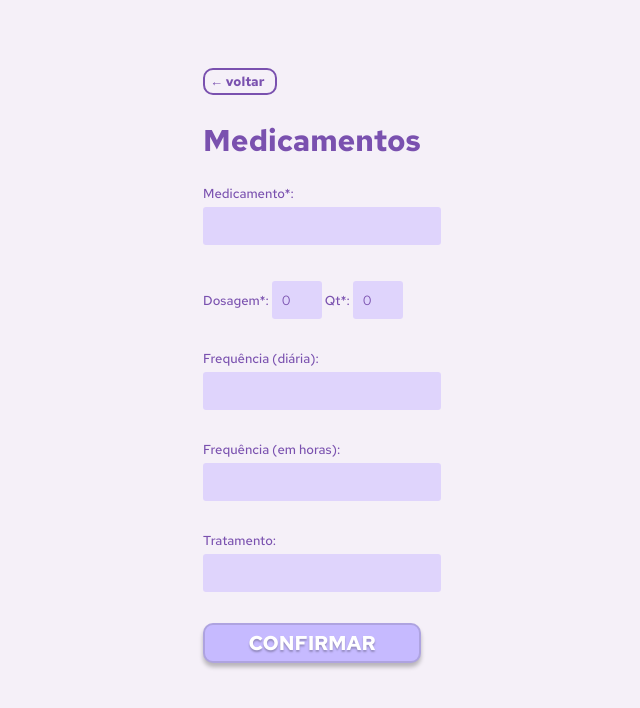
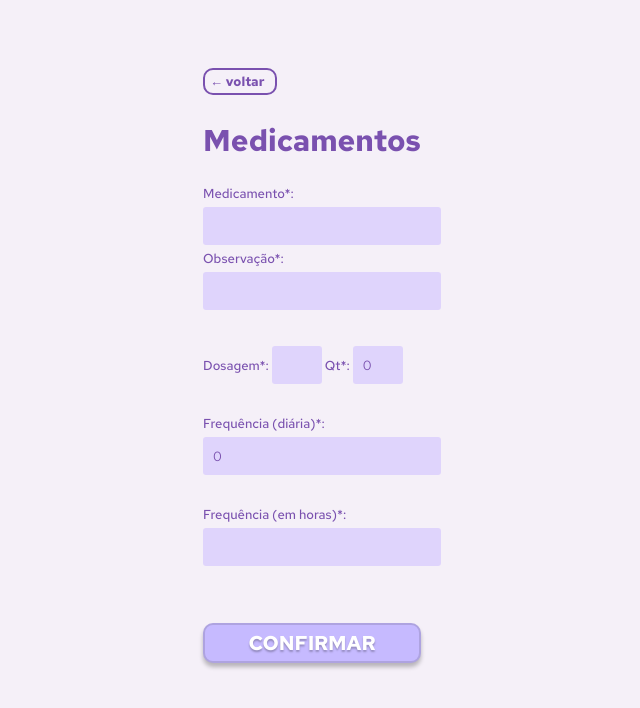
Before and after one commit to enzocsantos18/caretaker-angular, an Angular app: page /medicamento in a window 1280 px wide. Shown: the top 708 px of the page, without its empty margins (328-968 px from the left). Built offline with nearby package versions, Linux system fonts and the light colour scheme.

Commit message:
base cadastro medicamento

```diff
--- a/src/app/add-medic/add-medic.component.html
+++ b/src/app/add-medic/add-medic.component.html
@@ -1,35 +1,36 @@
-<a [routerLink]="['/main']"
-  ><div class="return"><b>← voltar</b></div></a
->
+<a [routerLink]="['/main']">
+  <div class="return"><b>← voltar</b></div>
+</a>
 <h2>Medicamentos</h2>
 
 <div *ngIf="!sucesso">
   <div class="label">
     Medicamento*: <br />
-    <input type="textfield" [(ngModel)]="medicamento" />
+    <input type="textfield" [(ngModel)]="nome" />
+  </div>
+  <div class="label">
+    Observação*: <br />
+    <input type="textfield" [(ngModel)]="obs_medicamento" />
   </div>
   <br />
   <div class="container label">
     Dosagem*:
     <input type="textfield" class="input" [(ngModel)]="dosagem" /> Qt*:
-    <input type="textfield" class="input" [(ngModel)]="qt" />
+    <input type="number" class="input" [(ngModel)]="qt_medicamento" />
   </div>
   <br />
   <div class="label">
-    Frequência (diária): <br />
-    <input type="textfield" [(ngModel)]="freq_dias" />
+    Frequência (diária)*: <br />
+    <input type="number" [(ngModel)]="qt_frequencia_diaria" />
   </div>
   <br />
   <div class="label">
-    Frequência (em horas): <br />
-    <input type="textfield" [(ngModel)]="freq_horas" />
+    Frequência (em horas)*: <br />
+    <input type="textfield" [(ngModel)]="ds_frequencia_horas" />
   </div>
   <br />
 
-  <div class="label">
-    Tratamento: <br />
-    <input type="textfield" [(ngModel)]="tratamento" />
-  </div>
+
   <br />
 
   <div class="button" (click)="adicionar()">CONFIRMAR</div>
@@ -39,8 +40,10 @@
 <div *ngIf="sucesso">
   <h2>Sucesso!</h2>
   O medicamento foi adicionado com sucesso! :)<br /><br />
-  <div *ngFor="let infos of info.get_lista_medicamentos(); index as i">
-    <p>{{ infos.medicamento }}</p>
-    <p>{{ infos.dosagem }}</p>
+  <div >
+    <p>Nome: {{ nome }}</p>
+    <p>Dosagem: {{ dosagem }}</p>
+    <p>Quantidade: {{ qt_medicamento }}</p>
+    <p>Freqência: {{ qt_frequencia_diaria }} diariamente</p>
   </div>
 </div>
--- a/src/app/add-medic/add-medic.component.ts
+++ b/src/app/add-medic/add-medic.component.ts
@@ -1,5 +1,8 @@
+import { HttpClient } from '@angular/common/http';
 import { Component, OnInit } from '@angular/core';
+import api from '../configs/api';
 import { InfoService } from '../info.service';
+import { MedicamentoRequest } from '../models/medicamento';
 
 @Component({
   selector: 'app-add-medic',
@@ -8,26 +11,43 @@ import { InfoService } from '../info.service';
 })
 export class AddMedicComponent implements OnInit {
   sucesso = false;
-  medicamento: string ='';
-  dosagem: number = 0;
-  qt: number = 0;
-  freq_dias: string ='';
-  freq_horas: string ='';
-  tratamento: string='';
+  nome: string ='';
+  dosagem: string = '';
+  obs_medicamento: string = '';
+  qt_medicamento: number = 0;
+  qt_frequencia_diaria: number = 0;
+  ds_frequencia_horas: string ='';
 
-  constructor(public info: InfoService) {}
+  constructor(private http: HttpClient) {}
 
   ngOnInit() {}
 
   adicionar() {
-    this.info.adicionar_medicamento(
-      this.medicamento,
-      this.dosagem,
-      this.qt,
-      this.freq_dias,
-      this.freq_horas,
-      this.tratamento
-    );
-    this.sucesso = true;
+    if(this.nome === '' ||
+    this.dosagem === '' ||
+    this.obs_medicamento === '' ||
+    this.ds_frequencia_horas === '' ||
+    this.qt_frequencia_diaria === 0 ||
+    this.qt_medicamento === 0 ) {
+     return alert('Preencha todos campos de forma correta')
+    }
+
+    const medicamento: MedicamentoRequest = {
+      nome: this.nome,
+      dosagem: this.dosagem,
+      obs_medicamento: this.obs_medicamento,
+      ds_frequencia_horas: this.ds_frequencia_horas,
+      qt_frequencia_diaria: this.qt_frequencia_diaria,
+      qt_medicamento: this.qt_medicamento,
+      id_usuario: 1
+    }
+
+    this.http.post(api + "medicamentos", medicamento).subscribe((data) => {
+      this.sucesso = true;
+    }, err => {
+      console.log(err)
+      alert('Erro ao cadastrar medicamento')
+    })
+
   }
 }
--- a/src/app/cadastro/cadastro.component.ts
+++ b/src/app/cadastro/cadastro.component.ts
@@ -2,7 +2,7 @@ import { HttpClient } from '@angular/common/http';
 import { Component, OnInit } from '@angular/core';
 import { Router } from '@angular/router';
 import api from '../configs/api';
-import { UsuarioRequest } from '../models/usuario/usuario'
+import { UsuarioRequest } from '../models/usuario'
 
 @Component({
   selector: 'app-cadastro',
--- /dev/null
+++ b/src/app/models/medicamento.ts
@@ -0,0 +1,9 @@
+export interface MedicamentoRequest {
+    nome: string;
+    dosagem: string;
+    obs_medicamento: string;
+    ds_frequencia_horas: string;
+    qt_frequencia_diaria: number;
+    qt_medicamento: number;
+    id_usuario: number;
+}
```
Also changed, not shown: src/app/models/usuario.ts (renamed from src/app/models/usuario/usuario.ts).
